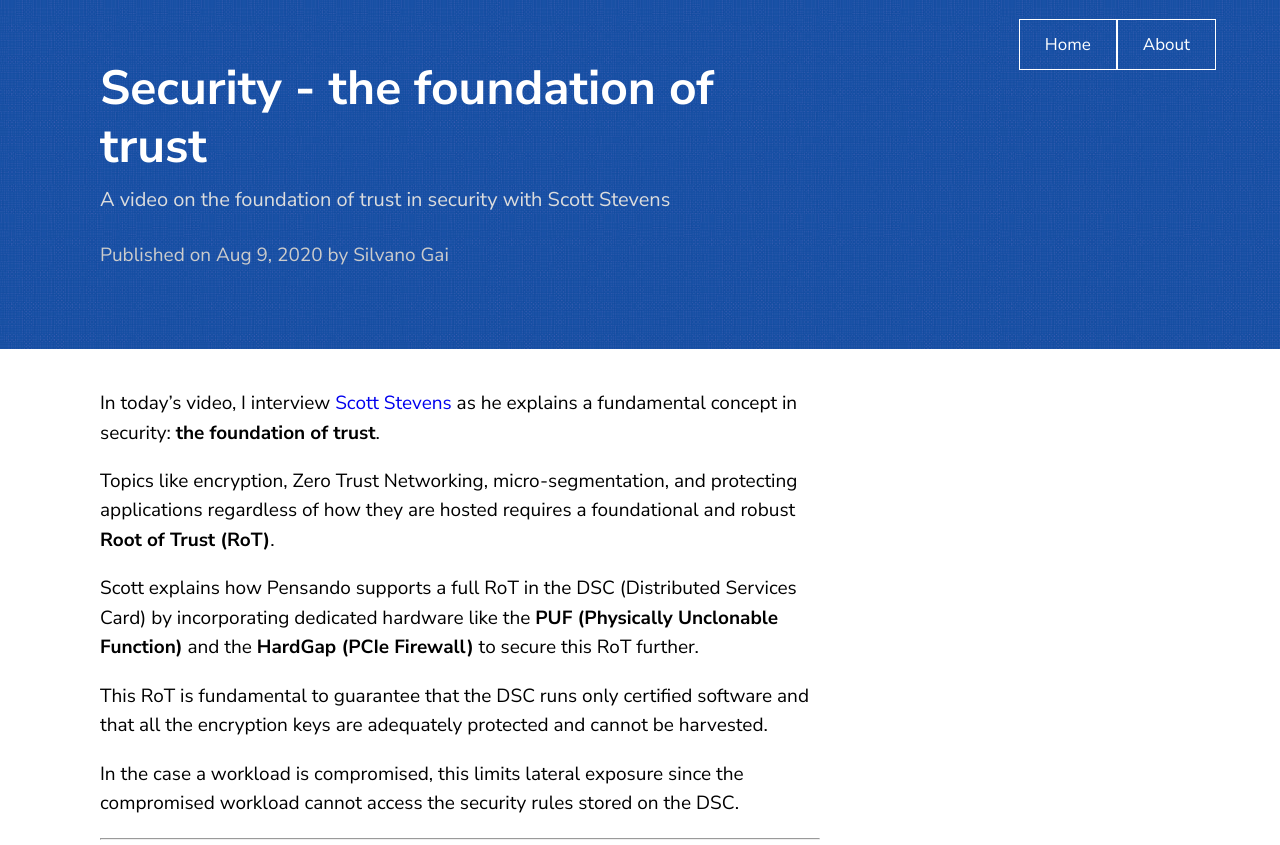
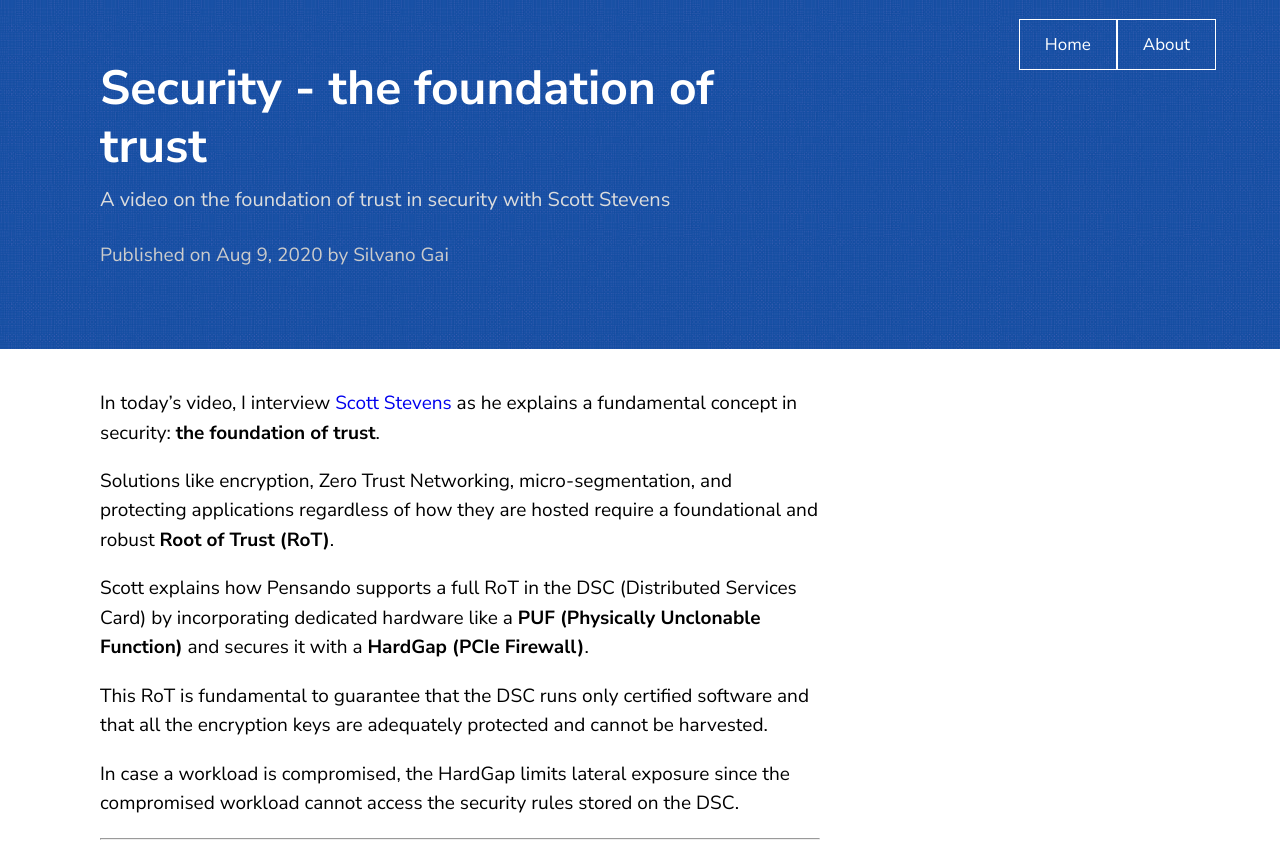
Before and after one commit to silvanogai/silvanogai, a Jekyll site: the page built from _posts/2020-08-09-rot.md, in a window 1280 px wide, cut to the strip 0-845 px from the top of the page. Built offline with Jekyll 4.4.1, drawn with Linux system fonts in a browser that asks for light colours; comment, search, counter and statistics services are not loaded.

Commit message:
Update 2020-08-09-rot.md

```diff
--- a/_posts/2020-08-09-rot.md
+++ b/_posts/2020-08-09-rot.md
@@ -10,13 +10,13 @@
 
 In today's video, I interview [Scott Stevens](https://www.linkedin.com/in/scott-stevens-172b542/) as he explains a fundamental concept in security: **the foundation of trust**.
 
- Topics like encryption, Zero Trust Networking, micro-segmentation, and protecting applications regardless of how they are hosted requires a foundational and robust **Root of Trust (RoT)**.
+ Solutions like encryption, Zero Trust Networking, micro-segmentation, and protecting applications regardless of how they are hosted require a foundational and robust **Root of Trust (RoT)**.
 
-Scott explains how Pensando supports a full RoT in the DSC (Distributed Services Card) by incorporating dedicated hardware like the **PUF (Physically Unclonable Function)** and the **HardGap (PCIe Firewall)** to secure this RoT further.
+Scott explains how Pensando supports a full RoT in the DSC (Distributed Services Card) by incorporating dedicated hardware like a **PUF (Physically Unclonable Function)** and secures it with a **HardGap (PCIe Firewall)**.
 
 This RoT is fundamental to guarantee that the DSC runs only certified software and that all the encryption keys are adequately protected and cannot be harvested.
 
-In the case a workload is compromised, this limits lateral exposure since the compromised workload cannot access the security rules stored on the DSC.
+In case a workload is compromised, the HardGap limits lateral exposure since the compromised workload cannot access the security rules stored on the DSC.
 
 ---
 
```
